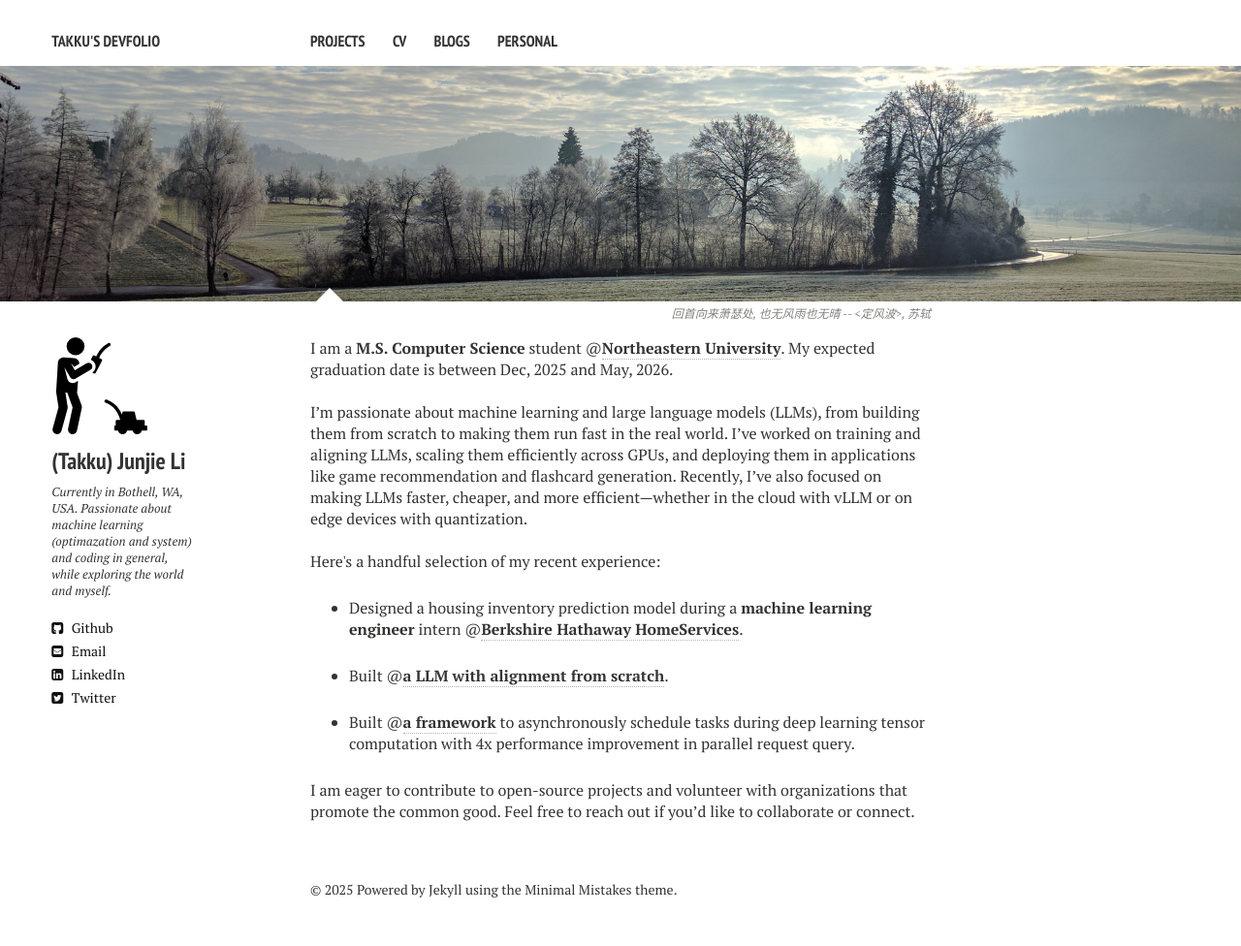
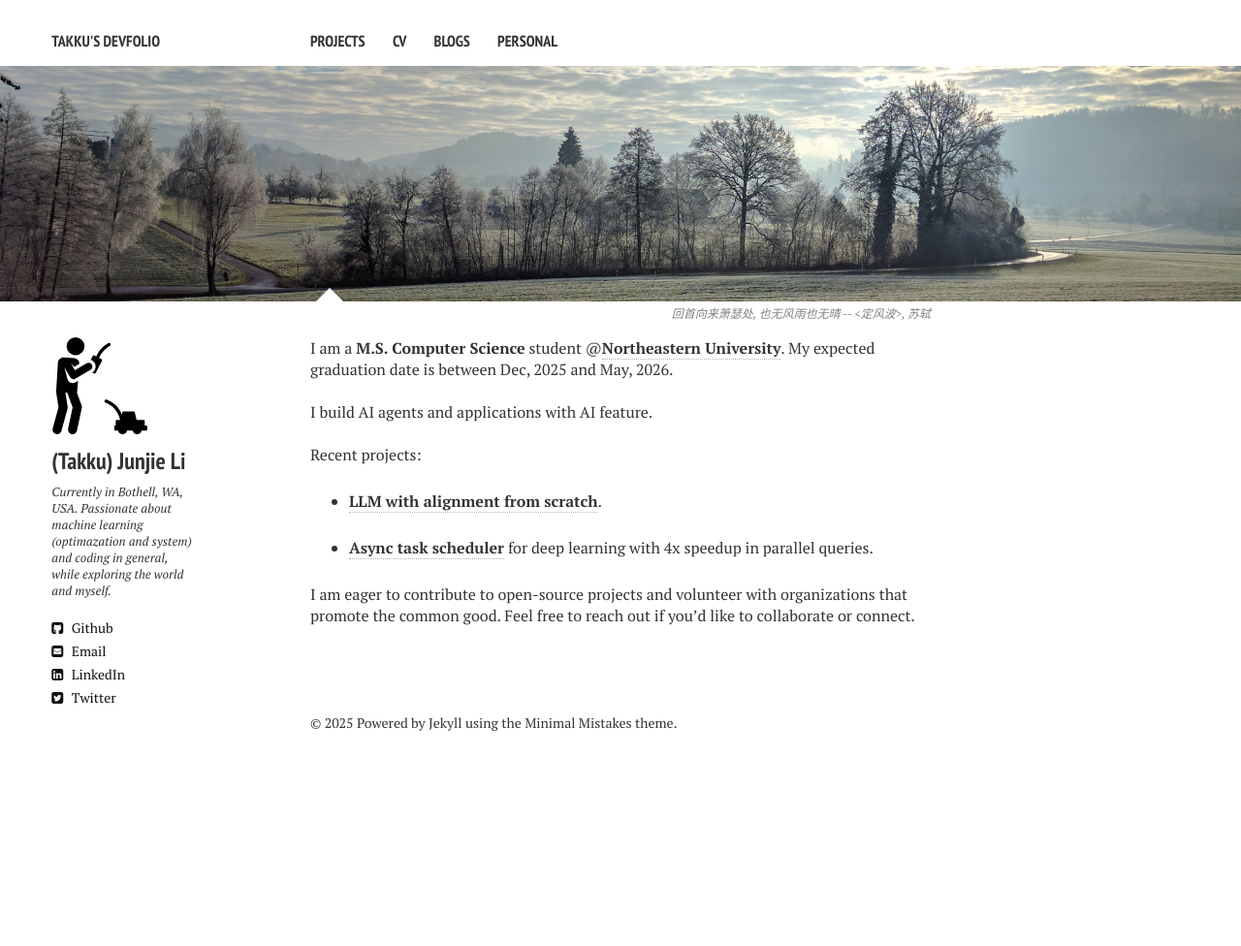
Before and after one commit to takkujunjieli/takkujunjieli.github.io, a Jekyll site: the page built from index.md, in a window 1280 px wide. Shown: the whole page at 97% size. Built offline with Jekyll 4.4.1, drawn with Linux system fonts in a browser that asks for light colours; nearby versions of some CDN libraries; after the commit the page ends 900 px from its top, so only the background shows below that.

Commit message:
cv changed
Co-authored-by: Ona <no-reply@ona.com>

```diff
--- a/index.md
+++ b/index.md
@@ -12,18 +12,16 @@ image:
 <br>
 
 <p>
-I’m passionate about machine learning and large language models (LLMs), from building them from scratch to making them run fast in the real world. I’ve worked on training and aligning LLMs, scaling them efficiently across GPUs, and deploying them in applications like game recommendation and flashcard generation. Recently, I’ve also focused on making LLMs faster, cheaper, and more efficient—whether in the cloud with vLLM or on edge devices with quantization.</p>
+I build AI agents and applications with AI feature.</p>
 
 
 <br>
-<p>Here's a handful selection of my recent experience:</p>
+<p>Recent projects:</p>
 
-- Designed a housing inventory prediction model during a <b>machine learning engineer</b> intern @<a href="https://www.bhhs.com/" target="_blank"><b>Berkshire Hathaway HomeServices</b></a>.
+- <a href="https://github.com/takkujunjieli/from_0_llm" target="_blank"><b>LLM with alignment from scratch</b></a>.
 
-- Built @<a href="https://github.com/takkujunjieli/from_0_llm" target="_blank"><b>a LLM with alignment from scratch</b></a>.
+- <a href="https://github.com/takkujunjieli/AsyncTaskScheduler" target="_blank"><b>Async task scheduler</b></a> for deep learning with 4x speedup in parallel queries.
 
-- Built @<a href="https://github.com/takkujunjieli/AsyncTaskScheduler" target="_blank"><b>a framework</b></a>  to asynchronously schedule tasks during deep learning tensor computation with 4x performance improvement in parallel request query.
-
-I am eager to contribute to open-source projects and volunteer with organizations that promote the common good. Feel free to reach out if you’d like to collaborate or connect.
+I am eager to contribute to open-source projects and volunteer with organizations that promote the common good. Feel free to reach out if you'd like to collaborate or connect.
 
 <!--CUDA/Triton programming for GPU acceleration-->
```
Also changed, not shown: .devcontainer/devcontainer.json (added), 2 other files.
